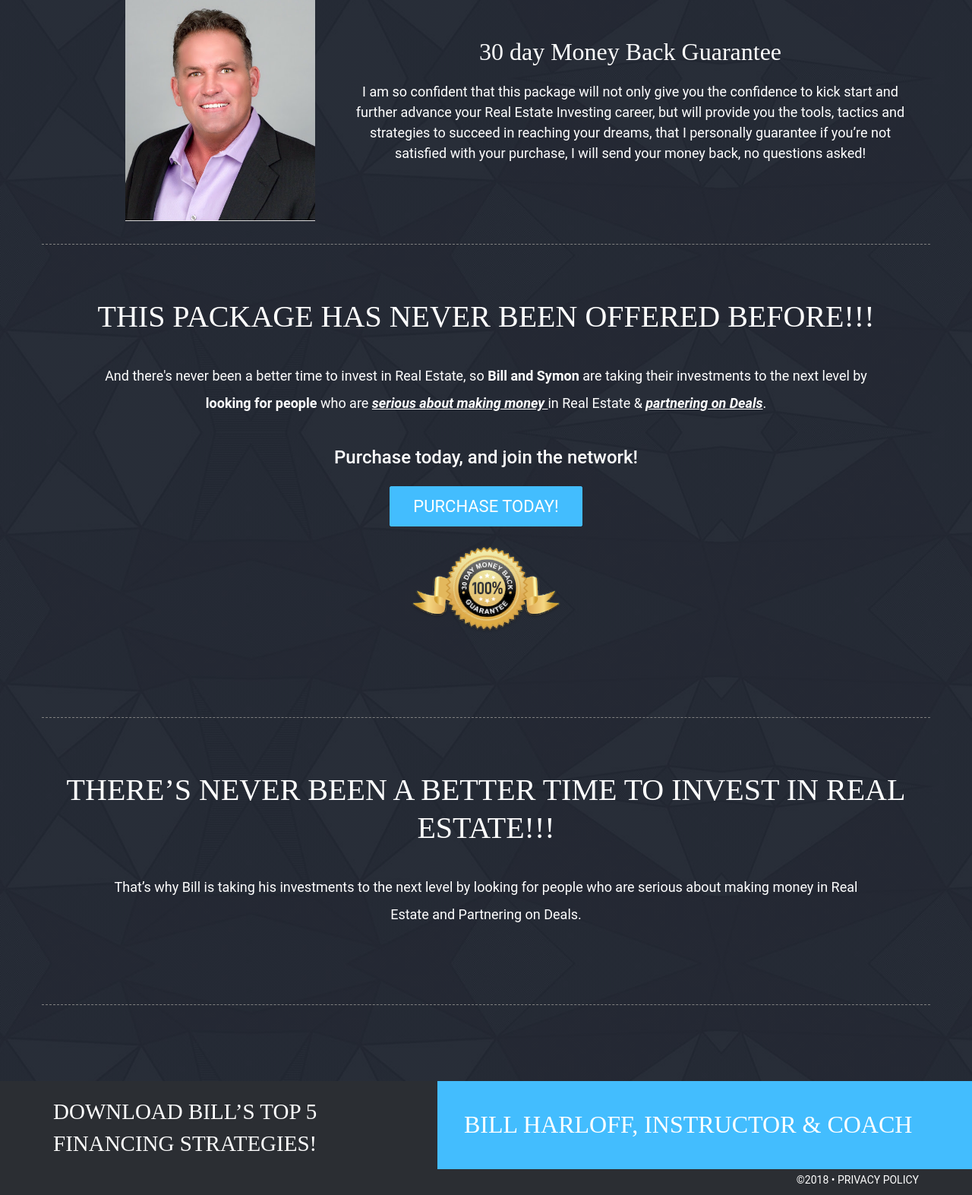
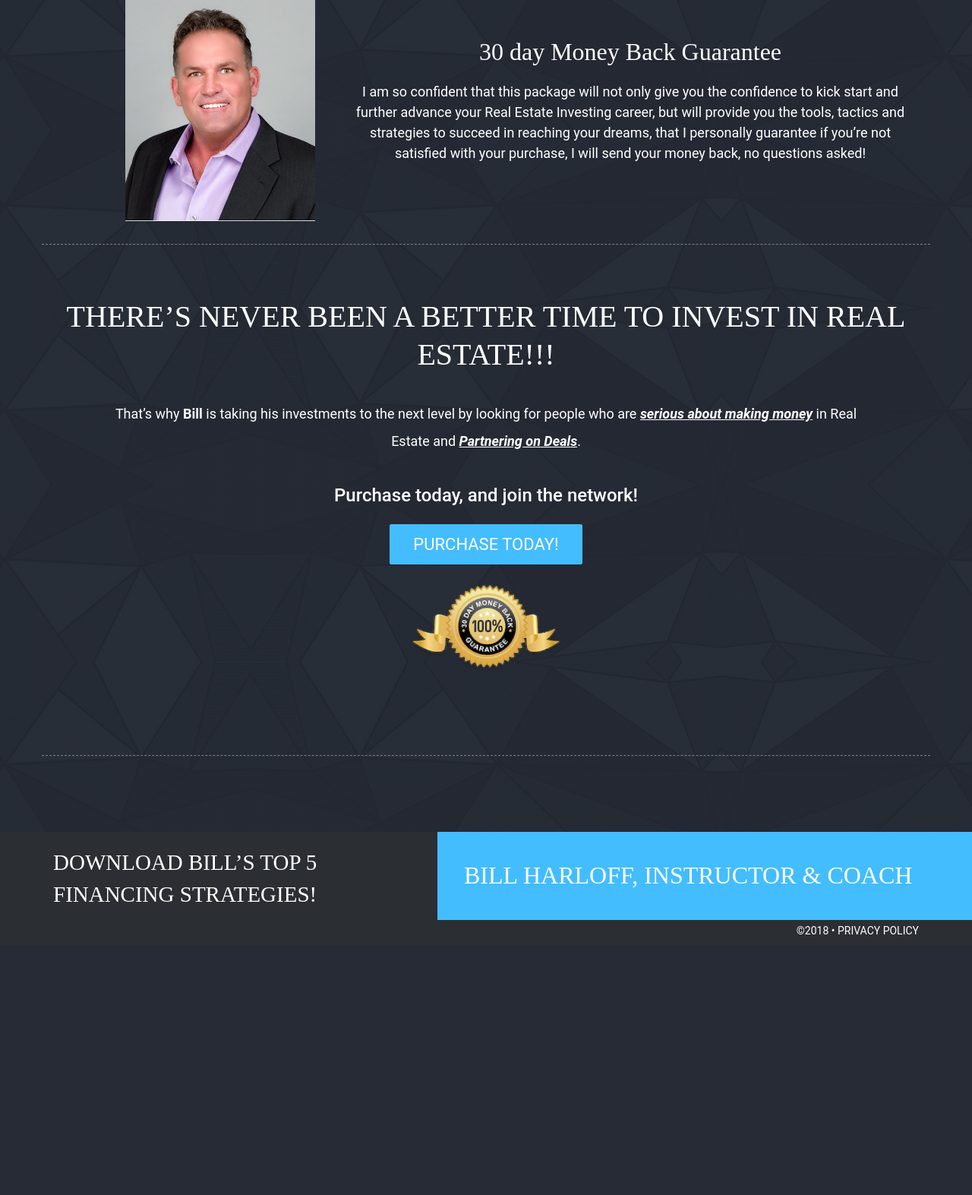
Before and after one commit to Alfeugeniomedia/Website, a Django app: page /livestreamcourse in a window 1280 px wide. Shown: the part 1769-3342 px from the top of the page at 76% size. After the commit the page ends 2999 px from the top, so only its background shows below. Run offline with Django 3.2, Linux system fonts and the light colour scheme; some libraries are stand-ins or nearby versions; some web fonts are replaced.

Commit message:
livestreamcourses updated

```diff
--- a/templates/livestreamcourses.html
+++ b/templates/livestreamcourses.html
@@ -292,8 +292,6 @@
                 </div>
             </section>
 
-
-
             <div class="col-md-12 what_you_get join_us">
 				<div class="col-md-4 col-sm-4">
 					<img src="/assets/images/bill_course_funnel.jpg" class="img-responsive">
@@ -308,20 +306,14 @@
 			</div>
 
             <div class="col-md-12 what_you_get webinar_packages">
-                <div class="funnel_head packagehead text-right">THIS PACKAGE HAS NEVER BEEN OFFERED BEFORE!!!</div>
-                <p> And there's never been a better time to invest in Real Estate, so <strong>Bill and Symon </strong>are taking their investments to the next level by <strong>looking for people</strong> who are <strong><em><u>serious about making money </u></em></strong> in Real Estate & <strong><em><u>partnering on Deals</u></em></strong>.</p>
+                <div class="funnel_head packagehead text-right">THERE’S NEVER BEEN A BETTER TIME TO INVEST IN REAL ESTATE!!!</div>
+                <p>That’s why <strong>Bill</strong> is taking his investments to the next level by looking for people who are <strong><em><u>serious about making money</u></em></strong> in Real Estate and <strong><em><u>Partnering on Deals</u></em></strong>.</p>
                <div class="more_pages text-center">
                    <h3>Purchase today, and join the network!</h3>
                     <button class="btn btn-info" onclick="$(window).scrollTop(0);">PURCHASE TODAY!</button>
                    <br>
                    <img src="{% static 'images/gurrenty.png' %}" class="img-responsive" style="max-width: 200px; margin: 25px auto 0">
                </div>
-            </div>
-
-            <div class="col-md-12 what_you_get webinar_packages invest">
-                <div class="funnel_head packagehead text-right">THERE’S NEVER BEEN A BETTER TIME TO INVEST IN REAL ESTATE!!!</div>
-                <p>That’s why Bill is taking his investments to the next level by looking for people who are serious about making money in Real Estate and Partnering on Deals.</p>
-
             </div>
 	</section>
 
```
